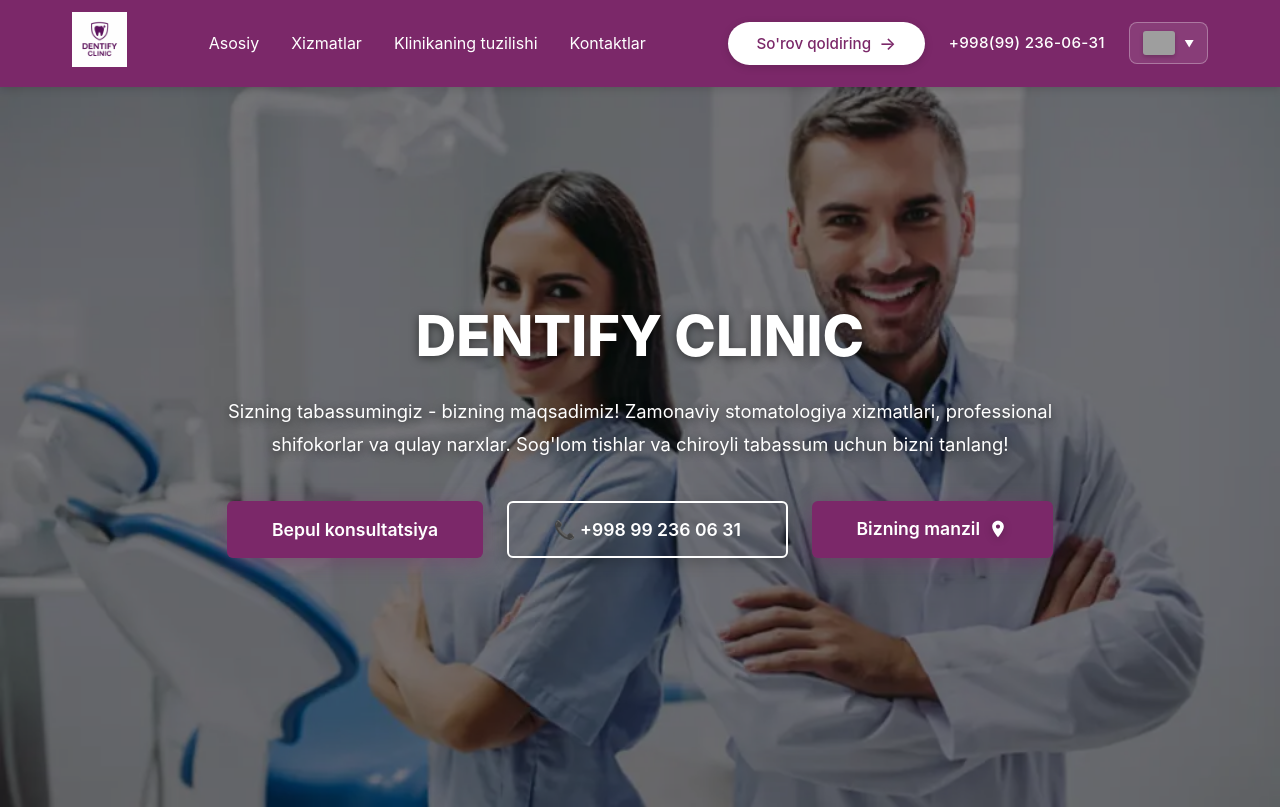
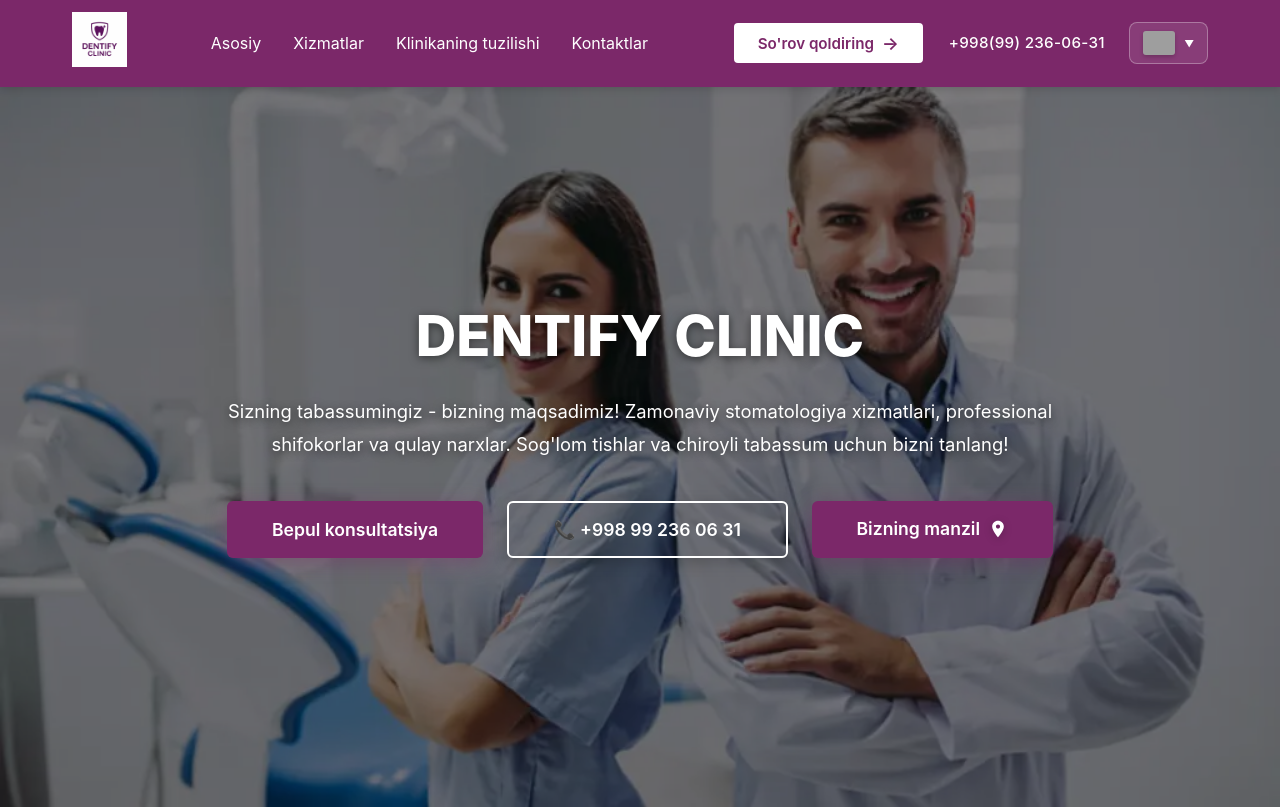
Before and after one commit to Alisher1707/dentify-clinic, a React (Vite) app: page / in a window 1280 px wide. Shown: the top 809 px of the page. Built offline with nearby package versions, Linux system fonts and the light colour scheme; grey boxes are pictures that could not be loaded.

Commit message:
Refactor code structure for improved readability and maintainability

```diff
--- a/src/components/Appointment.jsx
+++ b/src/components/Appointment.jsx
@@ -39,7 +39,7 @@ export default function Appointment() {
   }
 
   return (
-    <section ref={sectionRef} className={`appointment-section ${isVisible ? 'visible' : ''}`}>
+    <section id="appointment" ref={sectionRef} className={`appointment-section ${isVisible ? 'visible' : ''}`}>
       <div className="appointment-container">
         {/* Left side - Doctor image */}
         <div className="appointment-image">
--- a/src/components/Navbar.css
+++ b/src/components/Navbar.css
@@ -63,22 +63,24 @@
 .request-button {
   background: white;
   color: #7B2869;
-  border: none;
-  padding: 0.7rem 1.8rem;
-  border-radius: 30px;
+  border: 2px solid #7B2869;
+  padding: 0.6rem 1.5rem;
+  border-radius: 6px;
   font-size: 0.95rem;
-  font-weight: 500;
+  font-weight: 600;
   cursor: pointer;
   transition: all 0.3s ease;
   display: flex;
   align-items: center;
   gap: 0.5rem;
-  box-shadow: 0 2px 8px rgba(0, 0, 0, 0.15);
+  box-shadow: none;
 }
 
 .request-button:hover {
-  transform: scale(1.05);
-  box-shadow: 0 4px 12px rgba(0, 0, 0, 0.2);
+  background: white;
+  color: #7B2869;
+  border-color: #7B2869;
+  opacity: 0.9;
 }
 
 .request-button .arrow {
--- a/src/components/Navbar.jsx
+++ b/src/components/Navbar.jsx
@@ -57,6 +57,13 @@ const Navbar = ({ onNavigateToServices, onNavigateToStructure, onNavigateToConta
     setIsLanguageOpen(false);
   };
 
+  const scrollToAppointment = () => {
+    const appointmentSection = document.getElementById('appointment');
+    if (appointmentSection) {
+      appointmentSection.scrollIntoView({ behavior: 'smooth', block: 'start' });
+    }
+  };
+
   return (
     <nav className="navbar">
       <div className="navbar-container">
@@ -76,7 +83,7 @@ const Navbar = ({ onNavigateToServices, onNavigateToStructure, onNavigateToConta
         {/* Right Side: Button, Phone, Language */}
         <div className="navbar-right">
           {/* Request Button */}
-          <button className="request-button">
+          <button className="request-button" onClick={scrollToAppointment}>
             {t.request} <span className="arrow">→</span>
           </button>
 
```
Also changed, not shown: .claude/settings.local.json (added), 2 other files (tests, documents, lock files or other folders).
